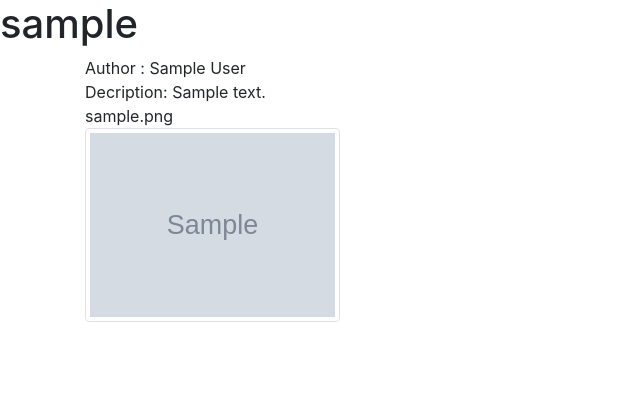
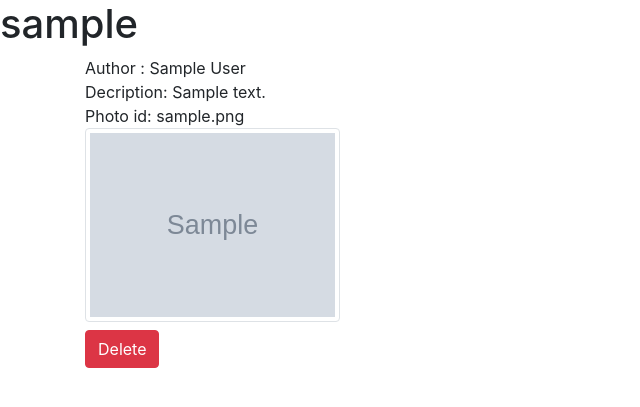
Before and after one commit to nashirba/trydjango-rbk, a Django app: page /profile/ in a window 1280 px wide. Shown: the part 56-463 px from the top of the page, without its empty margins (0-640 px from the left). Run offline with Django 3.2, Linux system fonts and the light colour scheme; a user stored in the database is signed in; tables that the repository leaves empty hold one stand-in row (values such as "Sample post"); grey boxes marked "Sample" are stand-in pictures; some libraries are stand-ins or nearby versions.

Commit message:
:bug: fixed bug in profile.html and also added delete option

```diff
--- a/app/users/templates/users/profile.html
+++ b/app/users/templates/users/profile.html
@@ -12,8 +12,12 @@
           <div class="col-lg-3 col-md-4 col-6">
             Author : {{ photo.author }} <br>
             Decription: {{ photo.description }} <br>
-            {{ photo.photo_unsplash_id }}
+            Photo id: {{ photo.photo_unsplash_id }}
             <img class="img-fluid img-thumbnail" src="{{ photo.image }}" alt="">
+            <form action="{% url 'delete_photo' photo.id %}"method='POST'>
+              {% csrf_token %}
+              <input type="submit" value="Delete" class="btn btn-danger mt-2">
+            </form>
           </div>
           <hr class="mt-2 mb-5">
 
--- a/app/users/views.py
+++ b/app/users/views.py
@@ -1,6 +1,9 @@
 from django.shortcuts import render, redirect
 from django.contrib import messages
 from django.contrib.auth.decorators import login_required
+from django.views.generic import DeleteView
+from django.urls import reverse_lazy
+
 from .forms import UserRegisterForm
 from app.unsplash.models import Photo
 
@@ -17,7 +20,13 @@ def register(request):
     context = {'form': form}
     return render(request, 'users/register.html', context)
 
+
 @login_required
 def profile(request):
-    context = {'photos': Photo.objects.all()}
+    context = {'photos': Photo.objects.filter(users=request.user)}
     return render(request, 'users/profile.html', context)
+
+
+class PhotoDeleteView(DeleteView):
+    model = Photo
+    success_url = reverse_lazy('profile')
--- a/config/urls.py
+++ b/config/urls.py
@@ -8,6 +8,11 @@ urlpatterns = [
     path('admin/', admin.site.urls),
     path('register/', user_views.register, name='register'),
     path('profile/', user_views.profile, name='profile'),
+
+    path('profile/<pk>/delete/',
+    user_views.PhotoDeleteView.as_view(),
+    name='delete_photo'),
+
     path('login/', auth_views.LoginView.as_view(template_name='users/login.html'), name='login'),
     path('logout/', auth_views.LogoutView.as_view(template_name='users/logout.html'), name='logout'),
     path('', include('app.unsplash.urls'))
```
